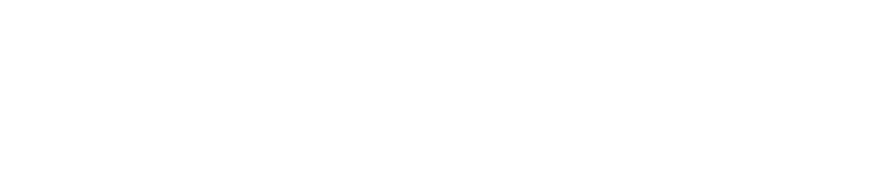
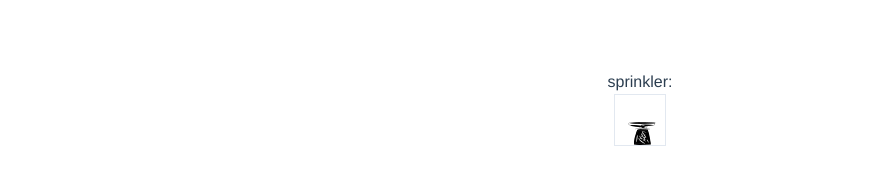
Before and after one commit to farishan/inkk-garden, a Vue app: page /#/garden in a window 1280 px wide. Shown: the part 244-428 px from the top of the page, without its empty margins (0-872 px from the left). Built offline with nearby package versions, Linux system fonts and the light colour scheme.

Commit message:
Add sprinkler

```diff
--- a/src/store/index.js
+++ b/src/store/index.js
@@ -5,6 +5,7 @@
 import plants from './modules/plants';
 import watering from './modules/watering';
 import garden from './modules/garden';
+import sprinkler from './modules/sprinkler';
 
 Vue.use(Vuex);
 
@@ -25,6 +26,11 @@
         const plant = state.player.plants[index];
         plant.check();
 
+        if (state.sprinkler.on) {
+          console.log('auto watering');
+          plant.hydrate();
+        }
+
         if (plant.isDead) {
           dispatch('removePlant', plant);
         }
@@ -39,5 +45,6 @@
     player,
     garden,
     watering,
+    sprinkler,
   },
 });
--- /dev/null
+++ b/src/store/modules/sprinkler.js
@@ -0,0 +1,18 @@
+/* eslint-disable no-shadow */
+const namespaced = true;
+
+const state = () => ({
+  on: false,
+});
+
+const mutations = {
+  switch(state, value) {
+    state.on = value;
+  },
+};
+
+export default {
+  namespaced,
+  state,
+  mutations,
+};
--- a/src/views/Garden.vue
+++ b/src/views/Garden.vue
@@ -3,6 +3,27 @@
     <div class="mb-40">
       <Slots />
     </div>
+
+    <p>sprinkler:</p>
+    <!-- <pre>
+     {{ $store.state.sprinkler }}
+    </pre> -->
+    <button
+      class="border"
+      :class="$store.state.sprinkler.on ? 'border-gray-600' : ''"
+      @click="$store.commit('sprinkler/switch', !$store.state.sprinkler.on)"
+    >
+      <img
+        src="/images/water_sprinkler.png"
+        alt="sprinkler"
+        v-if="$store.state.sprinkler.on"
+      >
+      <img
+        src="/images/water_sprinkler_off.png"
+        alt="sprinkler"
+        v-if="!$store.state.sprinkler.on"
+      >
+    </button>
 
     <!-- Render player's watering cans. -->
     <div class="flex justify-center items-center">
```
